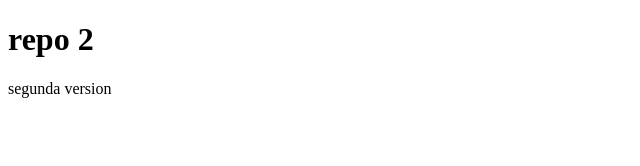
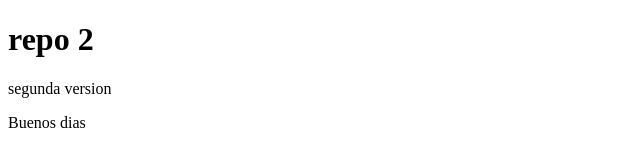
Before and after one commit to josanchezm/gitCurso, a plain HTML site: page index.html in a window 1280 px wide. Shown: the full height of the page, 0-640 px from the left. Drawn offline with Linux system fonts and the light colour scheme.

Commit message:
primera version

```diff
--- a/index.html
+++ b/index.html
@@ -9,5 +9,7 @@
 <body>
     <h1>repo 2</h1>
     <p>segunda version</p>
+    <p id="texto"></p>
+    <script src="./script.js"></script>
 </body>
 </html>
--- /dev/null
+++ b/script.js
@@ -0,0 +1,3 @@
+let texto = document.getElementById('texto');
+let saludo = 'Buenos dias';
+texto.innerText = saludo;
```
